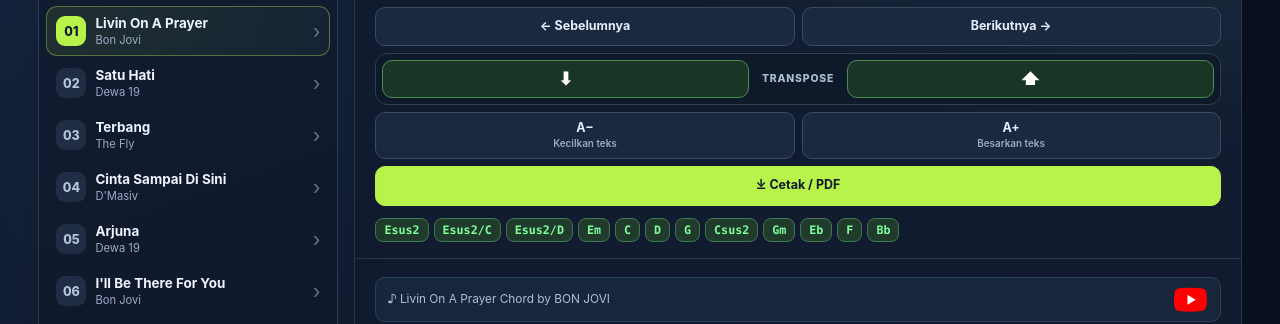
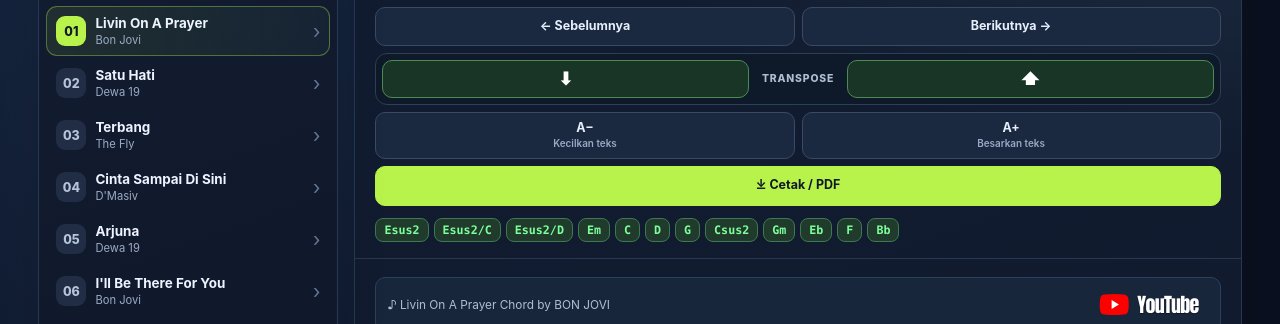
Before and after one commit to judgebow78/tigaplus, a plain HTML site: page index.html in a window 1280 px wide. Shown: the part 416-740 px from the top of the page. Drawn offline with Linux system fonts and the light colour scheme.

Commit message:
Add files via upload

```diff
--- a/index.html
+++ b/index.html
@@ -381,6 +381,15 @@ main{padding-top:clamp(14px,2vw,22px);padding-bottom:36px}
 .lyrics .lime-note{color:#b7f34a!important;font-weight:800!important;text-shadow:0 0 7px #b7f34a22}
 </style>
 
+<style>
+/* YouTube logo + white wordmark; lime glow on hover */
+.content-note .youtube-btn{display:inline-flex!important;flex:0 0 auto!important;align-items:center;justify-content:center;gap:7px;width:auto;min-width:108px;height:36px;margin-left:auto;padding:4px 9px;overflow:visible;border:1px solid transparent;border-radius:9px;background:transparent;text-decoration:none;box-shadow:none;transition:border-color .18s ease,box-shadow .18s ease,background .18s ease,transform .18s ease}
+.content-note .youtube-btn svg{display:block;flex:0 0 32px;width:32px;height:23px}
+.content-note .youtube-btn .youtube-label{display:inline-block;color:#fff;font-family:Impact,"Arial Narrow","Roboto Condensed",Arial,sans-serif;font-size:20px;font-weight:900;line-height:1;letter-spacing:-.75px;white-space:nowrap;text-shadow:0 1px 1px #0008}
+.content-note .youtube-btn:hover{border-color:#b7f34a;background:#b7f34a0c;box-shadow:0 0 5px #b7f34a99,0 0 13px #b7f34a55,inset 0 0 5px #b7f34a18;filter:none;transform:translateY(-1px)}
+.content-note .youtube-btn:focus-visible{outline:2px solid #b7f34a;outline-offset:3px;box-shadow:0 0 8px #b7f34a88}
+@media(max-width:520px){.content-note .youtube-btn{min-width:100px;height:34px;gap:6px;padding:4px 7px}.content-note .youtube-btn svg{flex-basis:29px;width:29px;height:21px}.content-note .youtube-btn .youtube-label{font-size:18px}}
+</style>
 </head>
 <body>
 <header class="hero">
@@ -437,7 +446,7 @@ main{padding-top:clamp(14px,2vw,22px);padding-bottom:36px}
         <div class="chord-chips" id="chordChips"></div>
       </div>
       <div class="song-content">
-        <div class="content-note"><span id="songChordHeading">♪ [Judul lagu] Chord by [NAMA PENYANYI/BAND]</span><a id="youtubeBtn" class="youtube-btn" href="#" target="_blank" rel="noopener noreferrer" hidden aria-label="Tonton lagu di YouTube"><svg viewBox="0 0 237 161" role="img" aria-hidden="true" xmlns="http://www.w3.org/2000/svg"><path d="M18 31C20 16 31 8 48 6C90 1 147 1 189 6C211 8 221 17 224 35C229 64 229 99 224 126C221 144 211 152 189 155C146 160 91 160 48 155C29 153 19 144 16 126C11 97 12 60 18 31Z" fill="#ff0000"/><path d="M101 48L155 80.5L101 113V48Z" fill="#fff"/></svg></a></div>
+        <div class="content-note"><span id="songChordHeading">♪ [Judul lagu] Chord by [NAMA PENYANYI/BAND]</span><a id="youtubeBtn" class="youtube-btn" href="#" target="_blank" rel="noopener noreferrer" hidden aria-label="Tonton lagu di YouTube"><svg viewBox="0 0 237 161" role="img" aria-hidden="true" xmlns="http://www.w3.org/2000/svg"><path d="M18 31C20 16 31 8 48 6C90 1 147 1 189 6C211 8 221 17 224 35C229 64 229 99 224 126C221 144 211 152 189 155C146 160 91 160 48 155C29 153 19 144 16 126C11 97 12 60 18 31Z" fill="#ff0000"/><path d="M101 48L155 80.5L101 113V48Z" fill="#fff"/></svg><span class="youtube-label">YouTube</span></a></div>
         <pre class="lyrics" id="lyrics">Pilih salah satu lagu dari daftar di sebelah kiri.</pre>
       </div>
     </section>
```
